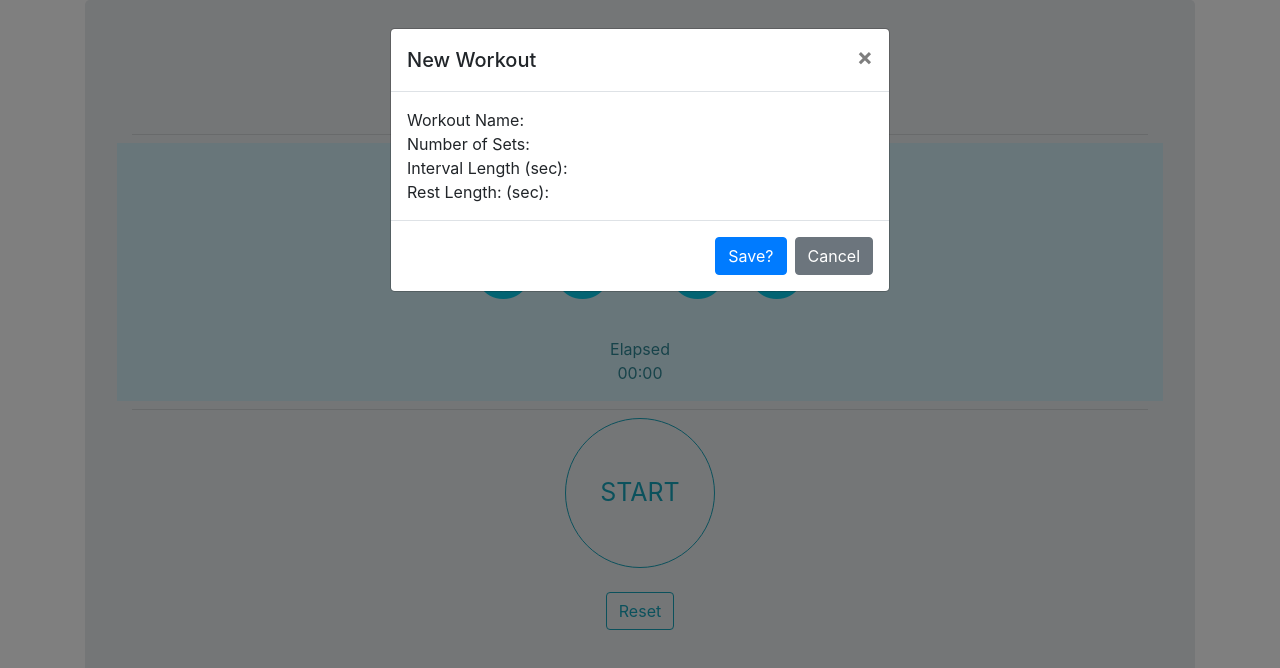
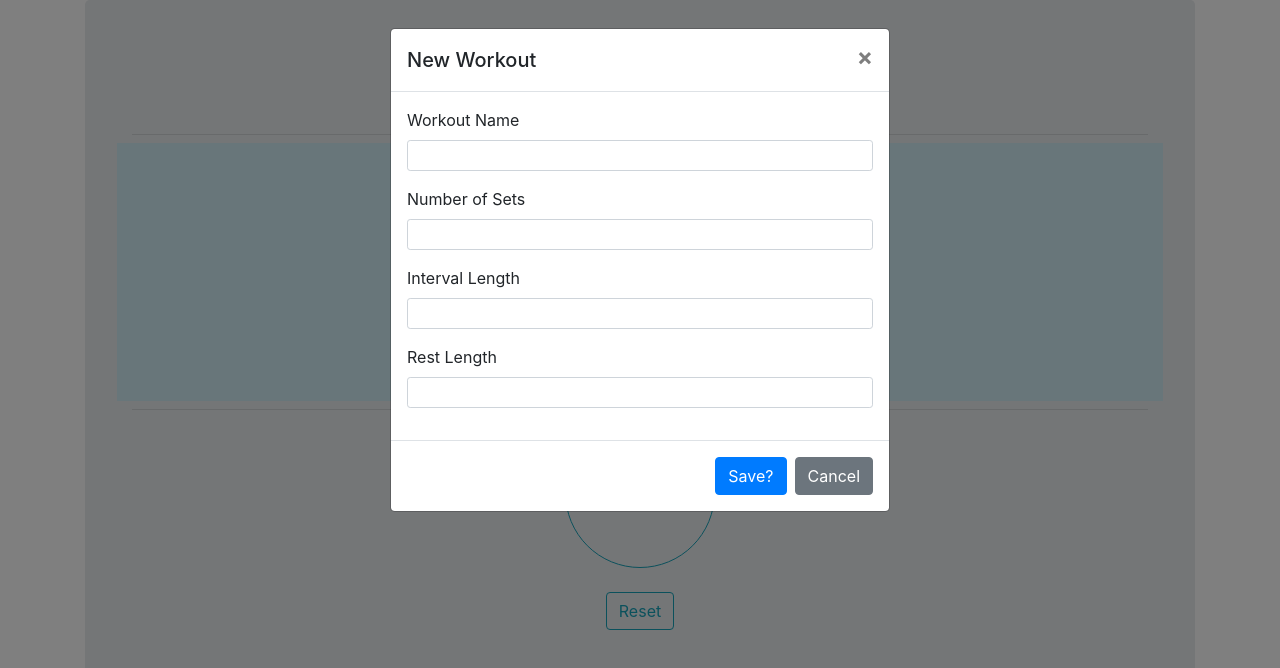
Before and after one commit to asabogal/interval-training-timer, a React (Create React App) app in the folder client/: page / in a window 1280 px wide. Both pictures are taken after a click on the button "Customize". Shown: the top 668 px of the page. Built offline with nearby package versions, Linux system fonts and the light colour scheme.

Commit message:
styled form

```diff
--- a/client/src/components/Timer/CustomizeForm.js
+++ b/client/src/components/Timer/CustomizeForm.js
@@ -1,15 +1,27 @@
 import React from 'react';
+import { Form, FormGroup, Input, Label } from 'reactstrap';
 
 const CustomizeForm = () => {
   return (
     <div>
-      Workout Name:
-      <br></br>
-      Number of Sets:
-      <br></br>
-      Interval Length (sec):
-      <br></br>
-      Rest Length: (sec):
+        <Form>
+          <FormGroup>
+            <Label >Workout Name</Label>
+            <Input  bsSize="sm" />
+          </FormGroup>
+          <FormGroup>
+            <Label >Number of Sets</Label>
+            <Input  bsSize="sm" />
+          </FormGroup>
+          <FormGroup>
+            <Label >Interval Length</Label>
+            <Input  bsSize="sm" />
+          </FormGroup>
+          <FormGroup>
+            <Label >Rest Length</Label>
+            <Input  bsSize="sm" />
+          </FormGroup>
+      </Form>
     </div>
   );
 };
```
